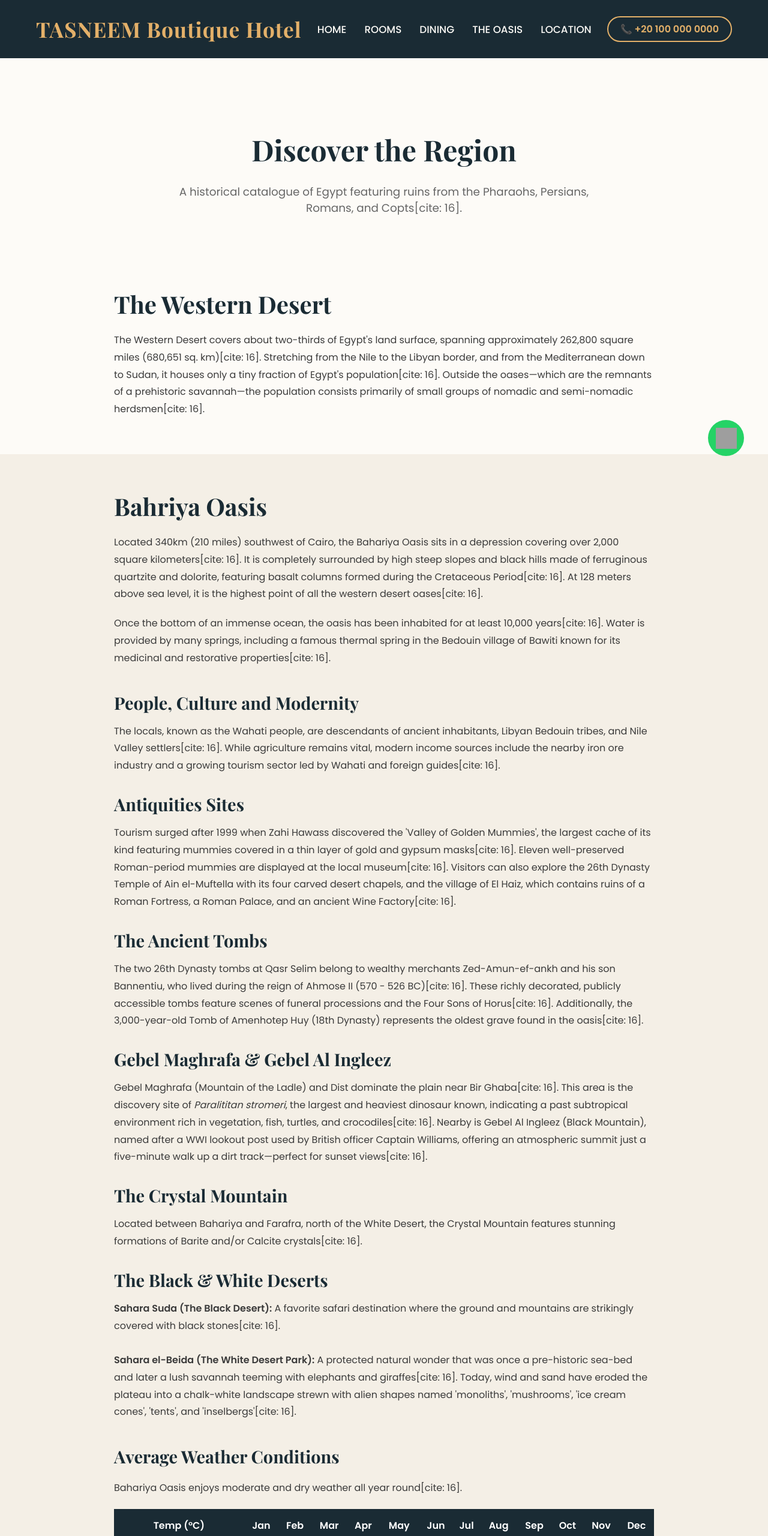
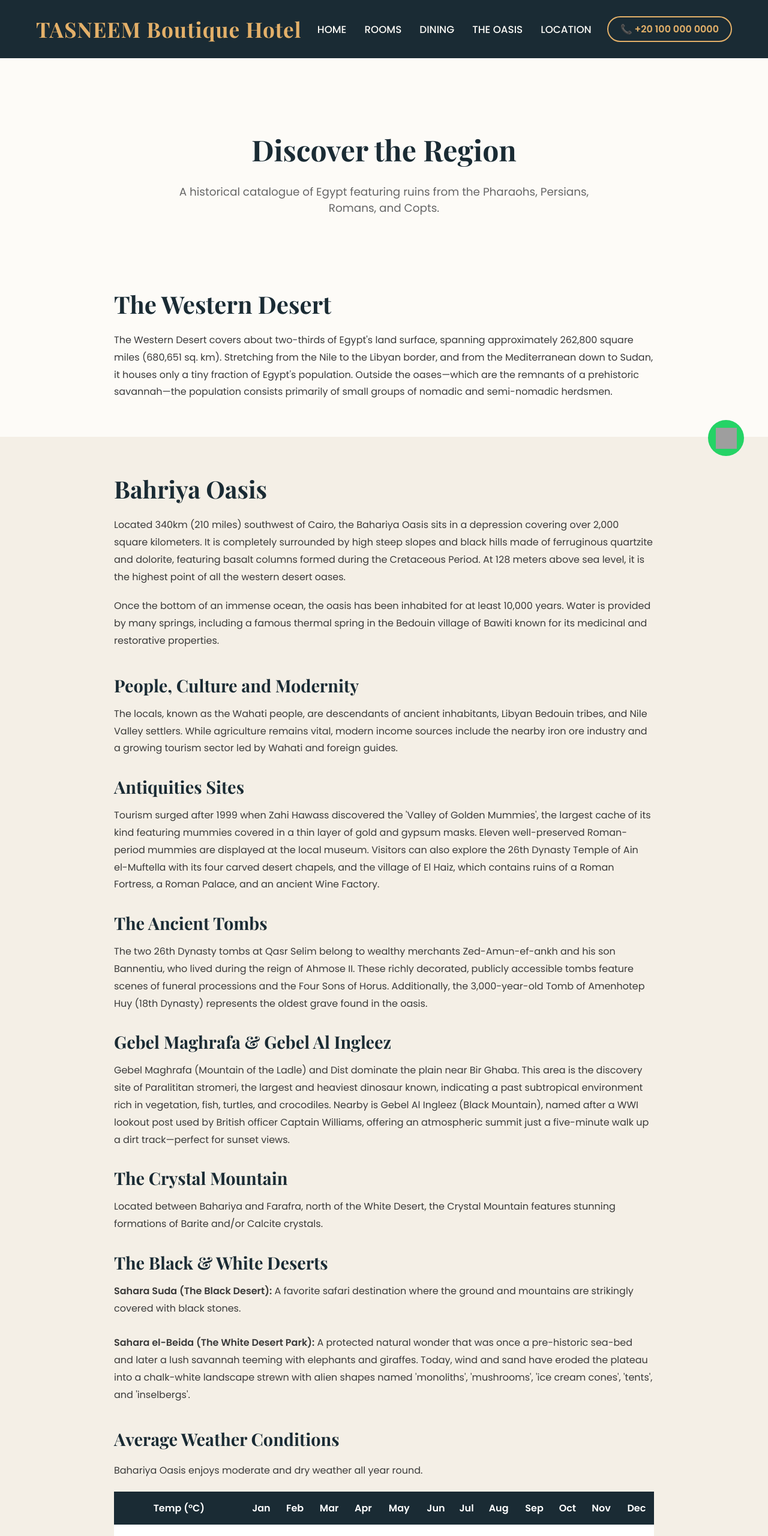
Before and after one commit to AbdouAhmed/tasneem, a Next.js app: page /oasis in a window 1280 px wide. Shown: the top 2560 px of the page at 60% size. Built offline with nearby package versions, Linux system fonts and the light colour scheme; grey boxes are pictures that could not be loaded; a web font is replaced by a local one.

Commit message:
Add files via upload

```diff
--- a/src/app/oasis/page.jsx
+++ b/src/app/oasis/page.jsx
@@ -5,7 +5,7 @@ export default function OasisPage() {
       {/* Page Header */}
       <section className="section" style={{ paddingTop: '120px', paddingBottom: '40px' }}>
         <h1 className="section-title">Discover the Region</h1>
-        <p className="section-subtitle">A historical catalogue of Egypt featuring ruins from the Pharaohs, Persians, Romans, and Copts[cite: 16].</p>
+        <p className="section-subtitle">A historical catalogue of Egypt featuring ruins from the Pharaohs, Persians, Romans, and Copts.</p>
       </section>
 
       {/* THE WESTERN DESERT */}
@@ -13,7 +13,7 @@ export default function OasisPage() {
         <div style={{ maxWidth: '900px', margin: '0 auto', textAlign: 'left' }}>
           <h2 style={{ fontSize: '2.5rem', marginBottom: '20px' }}>The Western Desert</h2>
           <p style={{ lineHeight: '1.8', marginBottom: '20px' }}>
-            The Western Desert covers about two-thirds of Egypt's land surface, spanning approximately 262,800 square miles (680,651 sq. km)[cite: 16]. Stretching from the Nile to the Libyan border, and from the Mediterranean down to Sudan, it houses only a tiny fraction of Egypt's population[cite: 16]. Outside the oases—which are the remnants of a prehistoric savannah—the population consists primarily of small groups of nomadic and semi-nomadic herdsmen[cite: 16].
+            The Western Desert covers about two-thirds of Egypt's land surface, spanning approximately 262,800 square miles (680,651 sq. km). Stretching from the Nile to the Libyan border, and from the Mediterranean down to Sudan, it houses only a tiny fraction of Egypt's population. Outside the oases—which are the remnants of a prehistoric savannah—the population consists primarily of small groups of nomadic and semi-nomadic herdsmen.
           </p>
         </div>
       </section>
@@ -23,53 +23,53 @@ export default function OasisPage() {
         <div style={{ maxWidth: '900px', margin: '0 auto', textAlign: 'left' }}>
           <h2 style={{ fontSize: '2.5rem', marginBottom: '20px' }}>Bahriya Oasis</h2>
           <p style={{ lineHeight: '1.8', marginBottom: '20px' }}>
-            Located 340km (210 miles) southwest of Cairo, the Bahariya Oasis sits in a depression covering over 2,000 square kilometers[cite: 16]. It is completely surrounded by high steep slopes and black hills made of ferruginous quartzite and dolorite, featuring basalt columns formed during the Cretaceous Period[cite: 16]. At 128 meters above sea level, it is the highest point of all the western desert oases[cite: 16].
+            Located 340km (210 miles) southwest of Cairo, the Bahariya Oasis sits in a depression covering over 2,000 square kilometers. It is completely surrounded by high steep slopes and black hills made of ferruginous quartzite and dolorite, featuring basalt columns formed during the Cretaceous Period. At 128 meters above sea level, it is the highest point of all the western desert oases.
           </p>
           <p style={{ lineHeight: '1.8', marginBottom: '40px' }}>
-            Once the bottom of an immense ocean, the oasis has been inhabited for at least 10,000 years[cite: 16]. Water is provided by many springs, including a famous thermal spring in the Bedouin village of Bawiti known for its medicinal and restorative properties[cite: 16].
+            Once the bottom of an immense ocean, the oasis has been inhabited for at least 10,000 years. Water is provided by many springs, including a famous thermal spring in the Bedouin village of Bawiti known for its medicinal and restorative properties.
           </p>
 
           {/* Sub: People, Culture and Modernity */}
           <h3 style={{ fontSize: '1.8rem', marginTop: '30px', marginBottom: '15px' }}>People, Culture and Modernity</h3>
           <p style={{ lineHeight: '1.8', marginBottom: '20px' }}>
-            The locals, known as the Wahati people, are descendants of ancient inhabitants, Libyan Bedouin tribes, and Nile Valley settlers[cite: 16]. While agriculture remains vital, modern income sources include the nearby iron ore industry and a growing tourism sector led by Wahati and foreign guides[cite: 16].
+            The locals, known as the Wahati people, are descendants of ancient inhabitants, Libyan Bedouin tribes, and Nile Valley settlers. While agriculture remains vital, modern income sources include the nearby iron ore industry and a growing tourism sector led by Wahati and foreign guides.
           </p>
 
           {/* Sub: Antiquities Sites */}
           <h3 style={{ fontSize: '1.8rem', marginTop: '30px', marginBottom: '15px' }}>Antiquities Sites</h3>
           <p style={{ lineHeight: '1.8', marginBottom: '20px' }}>
-            Tourism surged after 1999 when Zahi Hawass discovered the 'Valley of Golden Mummies', the largest cache of its kind featuring mummies covered in a thin layer of gold and gypsum masks[cite: 16]. Eleven well-preserved Roman-period mummies are displayed at the local museum[cite: 16]. Visitors can also explore the 26th Dynasty Temple of Ain el-Muftella with its four carved desert chapels, and the village of El Haiz, which contains ruins of a Roman Fortress, a Roman Palace, and an ancient Wine Factory[cite: 16].
+            Tourism surged after 1999 when Zahi Hawass discovered the 'Valley of Golden Mummies', the largest cache of its kind featuring mummies covered in a thin layer of gold and gypsum masks. Eleven well-preserved Roman-period mummies are displayed at the local museum. Visitors can also explore the 26th Dynasty Temple of Ain el-Muftella with its four carved desert chapels, and the village of El Haiz, which contains ruins of a Roman Fortress, a Roman Palace, and an ancient Wine Factory.
           </p>
 
           {/* Sub: The Ancient Tombs */}
           <h3 style={{ fontSize: '1.8rem', marginTop: '30px', marginBottom: '15px' }}>The Ancient Tombs</h3>
           <p style={{ lineHeight: '1.8', marginBottom: '20px' }}>
-            The two 26th Dynasty tombs at Qasr Selim belong to wealthy merchants Zed-Amun-ef-ankh and his son Bannentiu, who lived during the reign of Ahmose II (570 - 526 BC)[cite: 16]. These richly decorated, publicly accessible tombs feature scenes of funeral processions and the Four Sons of Horus[cite: 16]. Additionally, the 3,000-year-old Tomb of Amenhotep Huy (18th Dynasty) represents the oldest grave found in the oasis[cite: 16].
+            The two 26th Dynasty tombs at Qasr Selim belong to wealthy merchants Zed-Amun-ef-ankh and his son Bannentiu, who lived during the reign of Ahmose II. These richly decorated, publicly accessible tombs feature scenes of funeral processions and the Four Sons of Horus. Additionally, the 3,000-year-old Tomb of Amenhotep Huy (18th Dynasty) represents the oldest grave found in the oasis.
           </p>
 
           {/* Sub: Gebel Maghrafa & Gebel Al Ingleez */}
           <h3 style={{ fontSize: '1.8rem', marginTop: '30px', marginBottom: '15px' }}>Gebel Maghrafa & Gebel Al Ingleez</h3>
           <p style={{ lineHeight: '1.8', marginBottom: '20px' }}>
-            Gebel Maghrafa (Mountain of the Ladle) and Dist dominate the plain near Bir Ghaba[cite: 16]. This area is the discovery site of <em>Paralititan stromeri</em>, the largest and heaviest dinosaur known, indicating a past subtropical environment rich in vegetation, fish, turtles, and crocodiles[cite: 16]. Nearby is Gebel Al Ingleez (Black Mountain), named after a WWI lookout post used by British officer Captain Williams, offering an atmospheric summit just a five-minute walk up a dirt track—perfect for sunset views[cite: 16].
+            Gebel Maghrafa (Mountain of the Ladle) and Dist dominate the plain near Bir Ghaba. This area is the discovery site of Paralititan stromeri, the largest and heaviest dinosaur known, indicating a past subtropical environment rich in vegetation, fish, turtles, and crocodiles. Nearby is Gebel Al Ingleez (Black Mountain), named after a WWI lookout post used by British officer Captain Williams, offering an atmospheric summit just a five-minute walk up a dirt track—perfect for sunset views.
           </p>
 
           {/* Sub: The Crystal Mountain */}
           <h3 style={{ fontSize: '1.8rem', marginTop: '30px', marginBottom: '15px' }}>The Crystal Mountain</h3>
           <p style={{ lineHeight: '1.8', marginBottom: '20px' }}>
-            Located between Bahariya and Farafra, north of the White Desert, the Crystal Mountain features stunning formations of Barite and/or Calcite crystals[cite: 16].
+            Located between Bahariya and Farafra, north of the White Desert, the Crystal Mountain features stunning formations of Barite and/or Calcite crystals.
           </p>
 
           {/* Sub: The Black Desert and White Desert */}
           <h3 style={{ fontSize: '1.8rem', marginTop: '30px', marginBottom: '15px' }}>The Black & White Deserts</h3>
           <p style={{ lineHeight: '1.8', marginBottom: '20px' }}>
-            <strong>Sahara Suda (The Black Desert):</strong> A favorite safari destination where the ground and mountains are strikingly covered with black stones[cite: 16].<br /><br />
-            <strong>Sahara el-Beida (The White Desert Park):</strong> A protected natural wonder that was once a pre-historic sea-bed and later a lush savannah teeming with elephants and giraffes[cite: 16]. Today, wind and sand have eroded the plateau into a chalk-white landscape strewn with alien shapes named 'monoliths', 'mushrooms', 'ice cream cones', 'tents', and 'inselbergs'[cite: 16].
+            <strong>Sahara Suda (The Black Desert):</strong> A favorite safari destination where the ground and mountains are strikingly covered with black stones.<br /><br />
+            <strong>Sahara el-Beida (The White Desert Park):</strong> A protected natural wonder that was once a pre-historic sea-bed and later a lush savannah teeming with elephants and giraffes. Today, wind and sand have eroded the plateau into a chalk-white landscape strewn with alien shapes named 'monoliths', 'mushrooms', 'ice cream cones', 'tents', and 'inselbergs'.
           </p>
 
           {/* Sub: Weather */}
           <h3 style={{ fontSize: '1.8rem', marginTop: '40px', marginBottom: '20px' }}>Average Weather Conditions</h3>
           <p style={{ lineHeight: '1.8', marginBottom: '20px' }}>
-            Bahariya Oasis enjoys moderate and dry weather all year round[cite: 16].
+            Bahariya Oasis enjoys moderate and dry weather all year round.
           </p>
 
           <div style={{ overflowX: 'auto' }}>
@@ -100,7 +100,6 @@ export default function OasisPage() {
               </tbody>
             </table>
           </div>
-          {/* End of table data[cite: 16] */}
 
         </div>
       </section>
```
